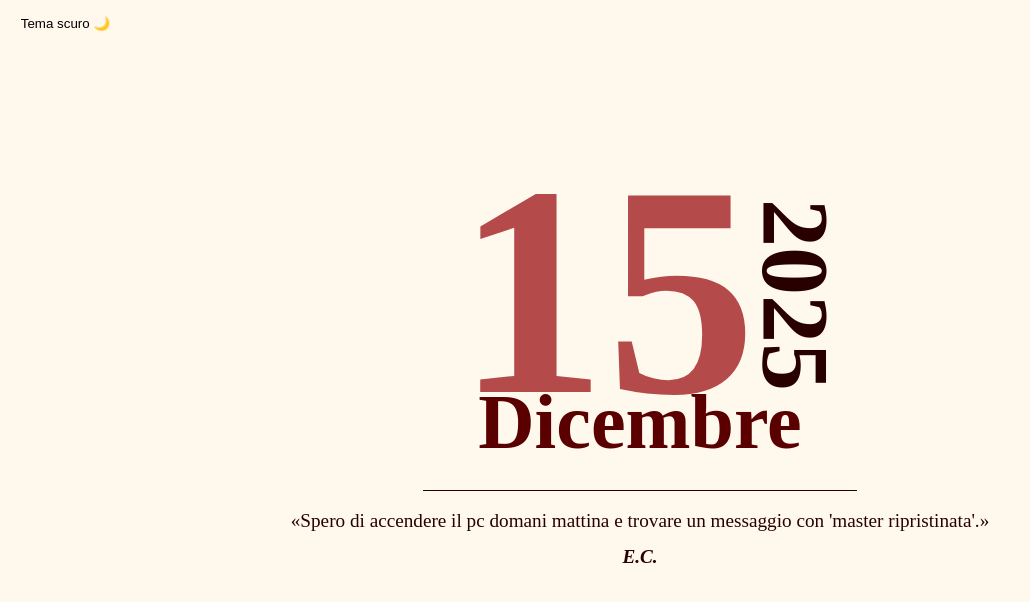
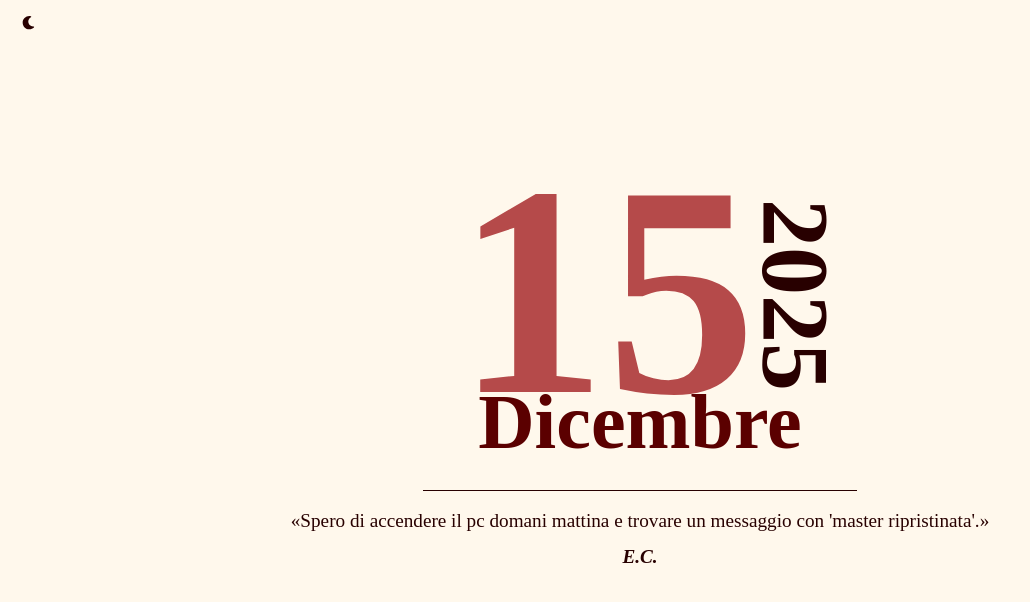
Before and after one commit to taffa-dev/Calendario, a Vue app: page / in a window 1280 px wide. Shown: the top 602 px of the page, without its empty margins (0-1030 px from the left). Built offline with nearby package versions, Linux system fonts and the light colour scheme; a web font is replaced by a local one.

Commit message:
Dark theme completed

```diff
--- a/package.json
+++ b/package.json
@@ -14,6 +14,9 @@
     "deploy": "gh-pages -d dist"
   },
   "dependencies": {
+    "@fortawesome/fontawesome-svg-core": "^7.2.0",
+    "@fortawesome/free-solid-svg-icons": "^7.2.0",
+    "@fortawesome/vue-fontawesome": "^3.1.3",
     "vue": "^3.5.25"
   },
   "devDependencies": {
--- a/src/App.vue
+++ b/src/App.vue
@@ -40,9 +40,8 @@ function toggleTheme() {
 </script>
 
 <template>
-  <button class="theme-toggle" @click="toggleTheme"
-    :aria-label="`Cambia tema: ${theme === 'light' ? 'scuro' : 'chiaro'}`" type="button">
-    {{ theme === 'light' ? 'Tema scuro 🌙' : 'Tema chiaro ☀️' }}
+  <button class="theme-toggle" @click="toggleTheme" type="button">
+    <font-awesome-icon :icon="theme === 'light' ? 'fa-solid fa-moon' : 'fa-solid fa-sun'" class="icon-theme" />
   </button>
   <div class="calendar">
     <DateBox class="date" :today="today" />
@@ -75,6 +74,10 @@ function toggleTheme() {
 .theme-toggle:active {
   transform: translateY(0);
 }
+
+.icon-theme{
+  color: var(--color-3)
+}
 </style>
 
 <style>
--- a/src/main.js
+++ b/src/main.js
@@ -1,4 +1,18 @@
-import { createApp } from 'vue'
-import App from './App.vue'
+import { createApp } from "vue";
+import App from "./App.vue";
 
-createApp(App).mount('#app')
+import { library } from "@fortawesome/fontawesome-svg-core";
+import { FontAwesomeIcon } from "@fortawesome/vue-fontawesome";
+
+// IMPORTA L’ICONA
+import { faSun, faMoon } from "@fortawesome/free-solid-svg-icons";
+
+// AGGIUNGILA ALLA LIBRERIA
+library.add(faSun);
+library.add(faMoon);
+
+const app = createApp(App);
+
+app.component("font-awesome-icon", FontAwesomeIcon);
+
+app.mount("#app");
--- a/src/theme.css
+++ b/src/theme.css
@@ -6,8 +6,8 @@
 }
 
 :root[color-theme = "dark"] {
-    --color-bg: #060030;
-    --color-1: #ff7300;
-    --color-2: #b20e0e;
-    --color-3: #ffd4c2;
+    --color-bg: #230505;
+    --color-1: #d17a32;
+    --color-2: #b33a3a;
+    --color-3: #c37f63;
 }
```
Also changed, not shown: 1 other file (tests, documents, lock files or other folders).
